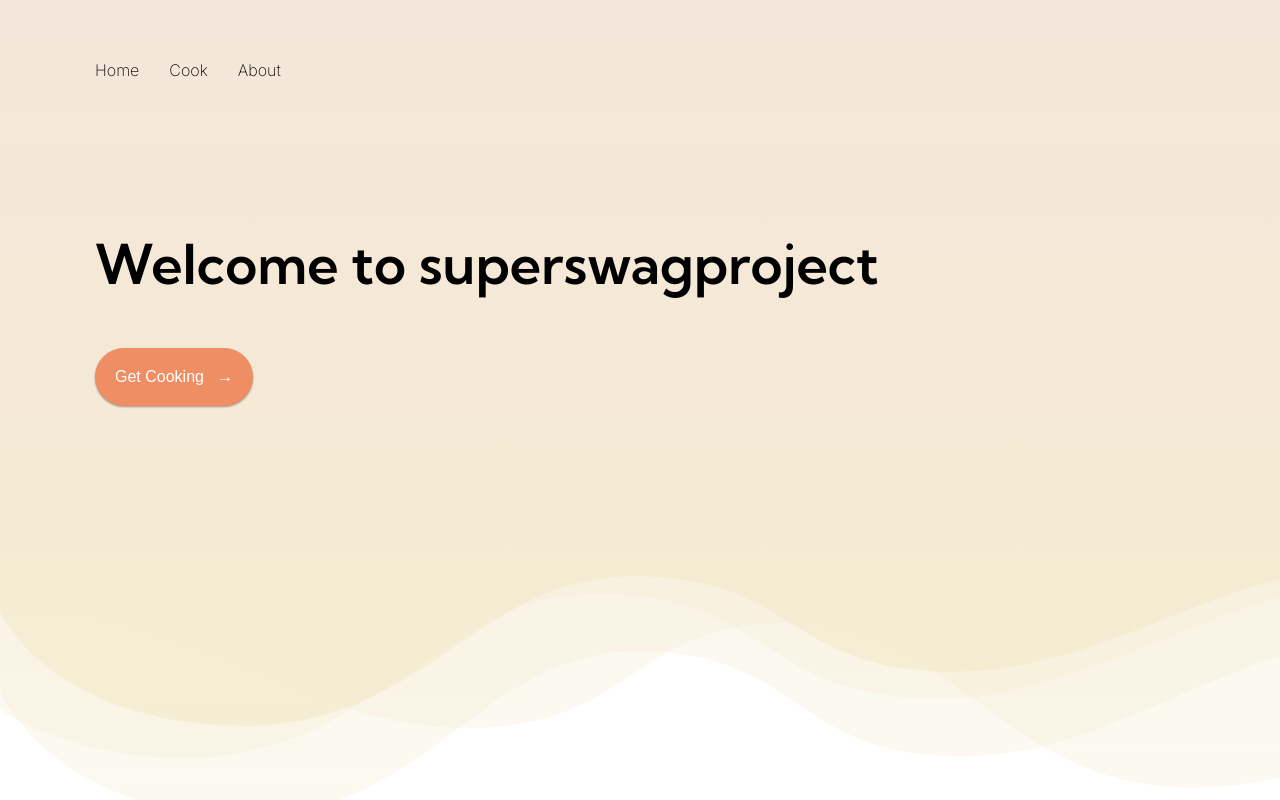
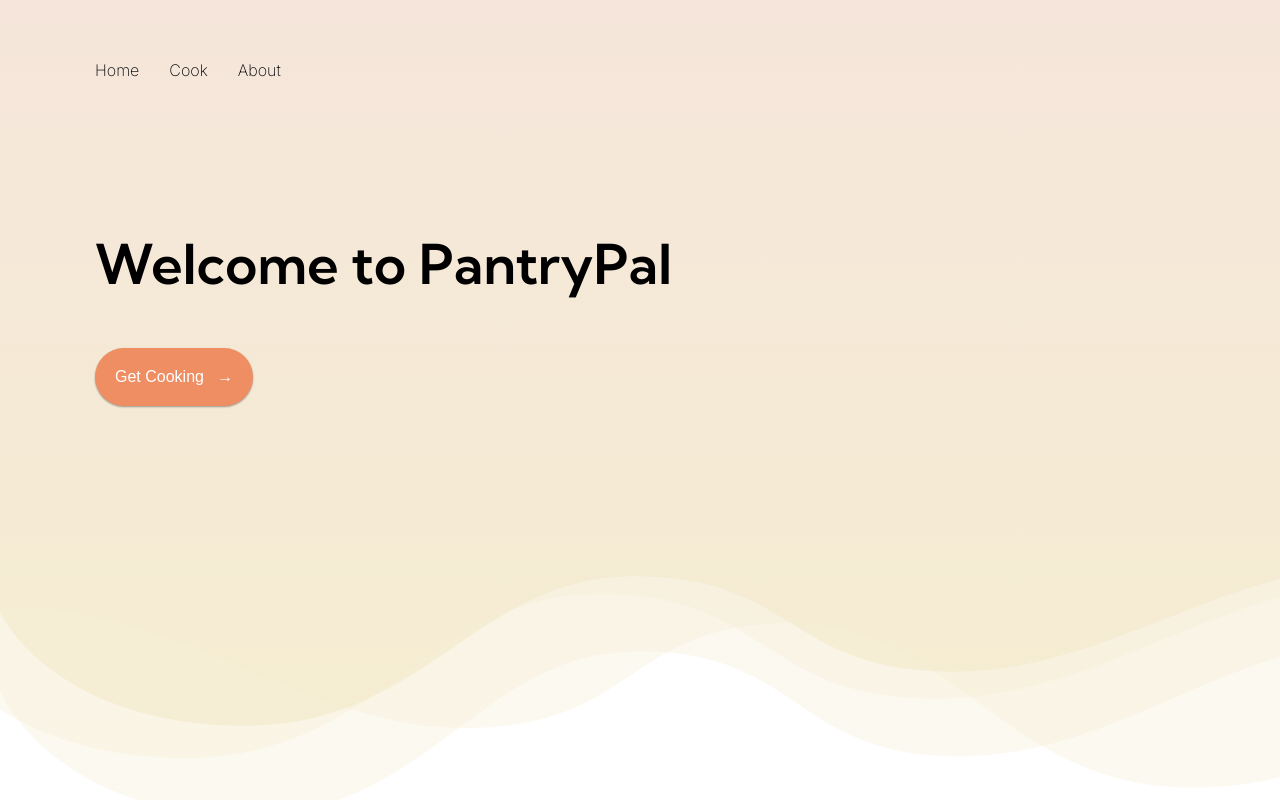
Before and after one commit to jennymar/LA-Hacks-2024, a Next.js app in the folder client/: page /home in a window 1280 px wide. Shown: the top 800 px of the page. Built offline with nearby package versions, Linux system fonts and the light colour scheme.

Commit message:
update title

```diff
--- a/client/src/app/home/page.tsx
+++ b/client/src/app/home/page.tsx
@@ -21,7 +21,7 @@ export default function Landing() {
           <div className={styles.container}>
             <NavBar />
             <div className={styles.hero}>
-              <div className={styles.header}>Welcome to superswagproject</div>
+              <div className={styles.header}>Welcome to PantryPal</div>
               <button className={styles.cookButton}>
                 Get Cooking &nbsp; &rarr;
               </button>
--- a/client/src/app/layout.tsx
+++ b/client/src/app/layout.tsx
@@ -5,8 +5,8 @@ import "./globals.css";
 const inter = Inter({ subsets: ["latin"] });
 
 export const metadata: Metadata = {
-  title: "Create Next App",
-  description: "Generated by create next app",
+  title: "PantryPal",
+  description: "PantryPal!",
 };
 
 export default function RootLayout({
```
